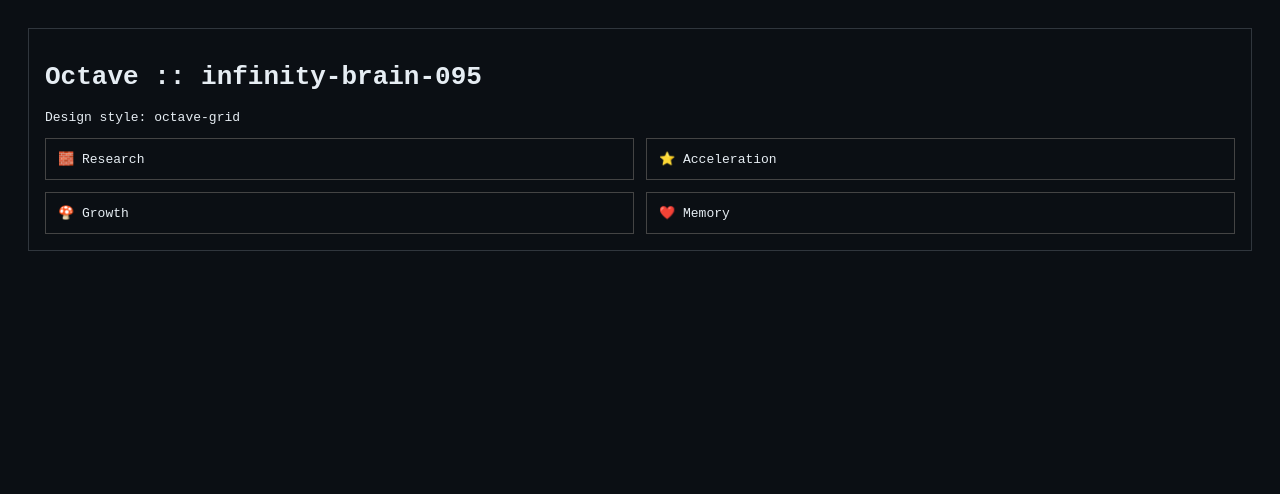
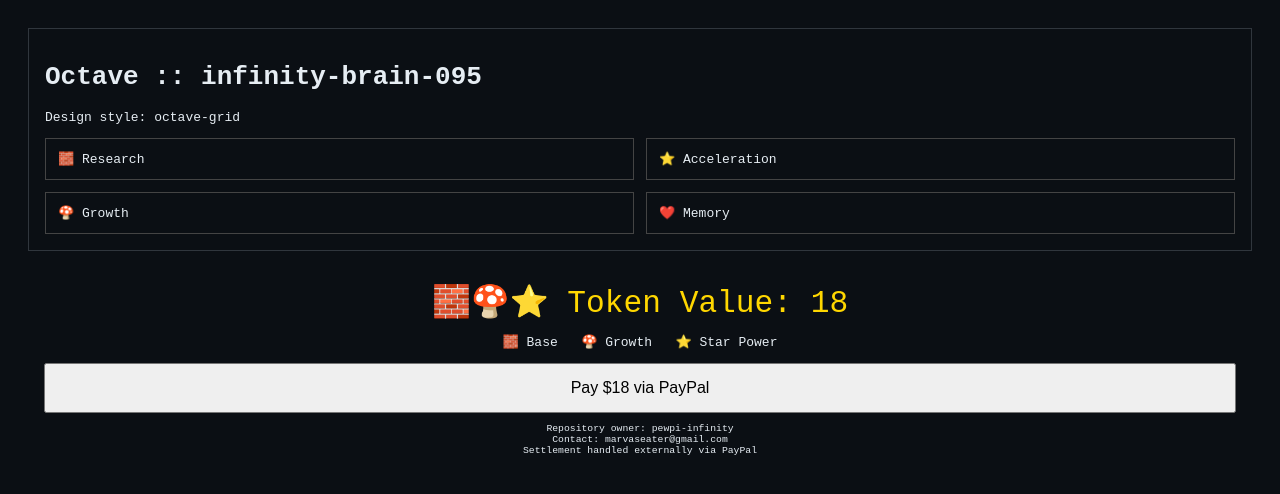
Before and after one commit to pewpi-infinity/infinity-brain-095, a plain HTML site: page index.html in a window 1280 px wide. Drawn offline with Linux system fonts and the light colour scheme.

Commit message:
c14: index token panel + value + settlement separation

```diff
--- a/index.html
+++ b/index.html
@@ -23,3 +23,31 @@ body{font-family:monospace;background:#0b0f14;color:#e6edf3;padding:20px}
 </div>
 </body>
 </html>
+<!-- C14_TOKEN_PANEL_START -->
+<div style="font-family:monospace;background:#0b0f14;color:#e6edf3;padding:16px;margin:16px 0">
+  <div style="font-size:2.4em;color:#ffd700;text-align:center">
+    🧱🍄⭐ Token Value: 18
+  </div>
+
+  <p style="text-align:center">
+    🧱 Base &nbsp; 🍄 Growth &nbsp; ⭐ Star Power
+  </p>
+
+  <form action="https://www.paypal.com/cgi-bin/webscr" method="get" target="_blank">
+    <input type="hidden" name="cmd" value="_xclick">
+    <input type="hidden" name="business" value="watsonkris61@gmail.com">
+    <input type="hidden" name="item_name" value="infinity-brain-095 Token">
+    <input type="hidden" name="amount" value="18">
+    <input type="hidden" name="currency_code" value="USD">
+    <button style="width:100%;padding:14px;font-size:1em">
+      Pay $18 via PayPal
+    </button>
+  </form>
+
+  <p style="font-size:0.75em;text-align:center;margin-top:10px">
+    Repository owner: pewpi-infinity<br/>
+    Contact: marvaseater@gmail.com<br/>
+    Settlement handled externally via PayPal
+  </p>
+</div>
+<!-- C14_TOKEN_PANEL_END -->
```
Also changed, not shown: 1 other file.
